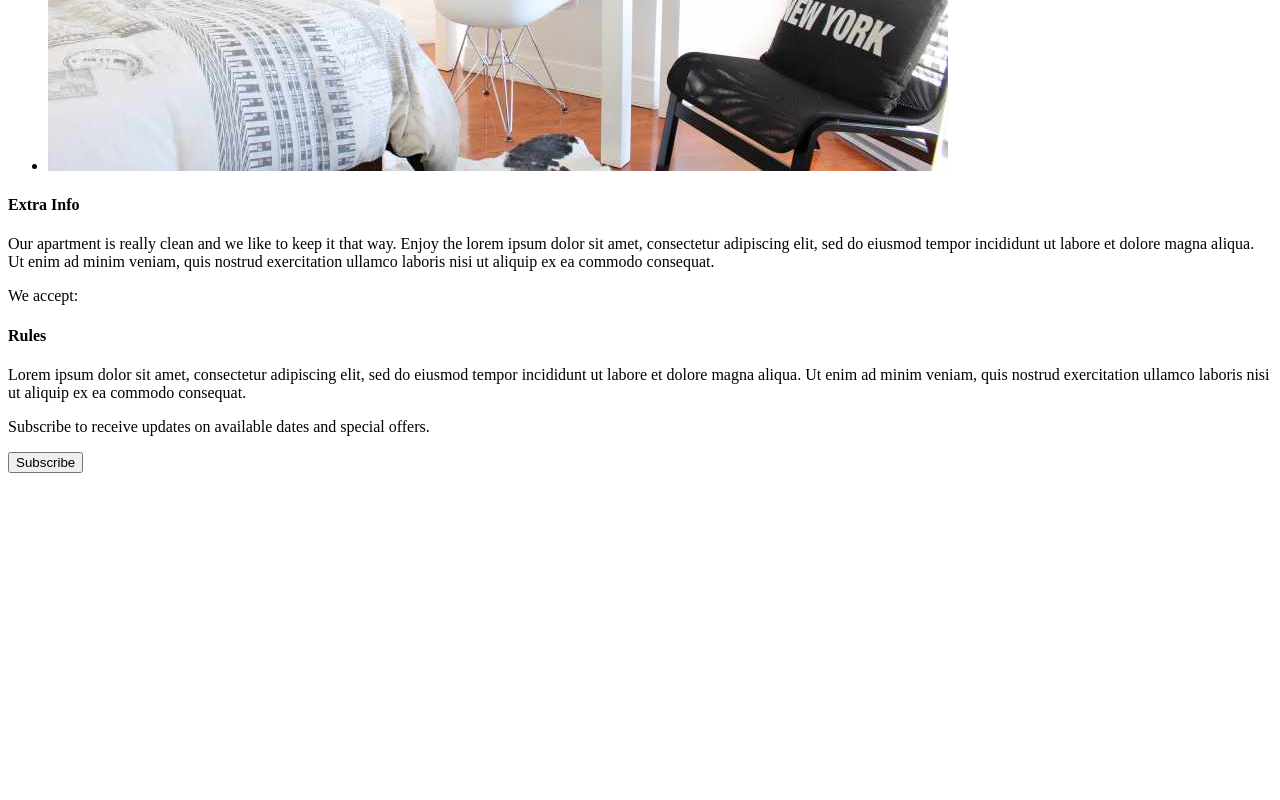
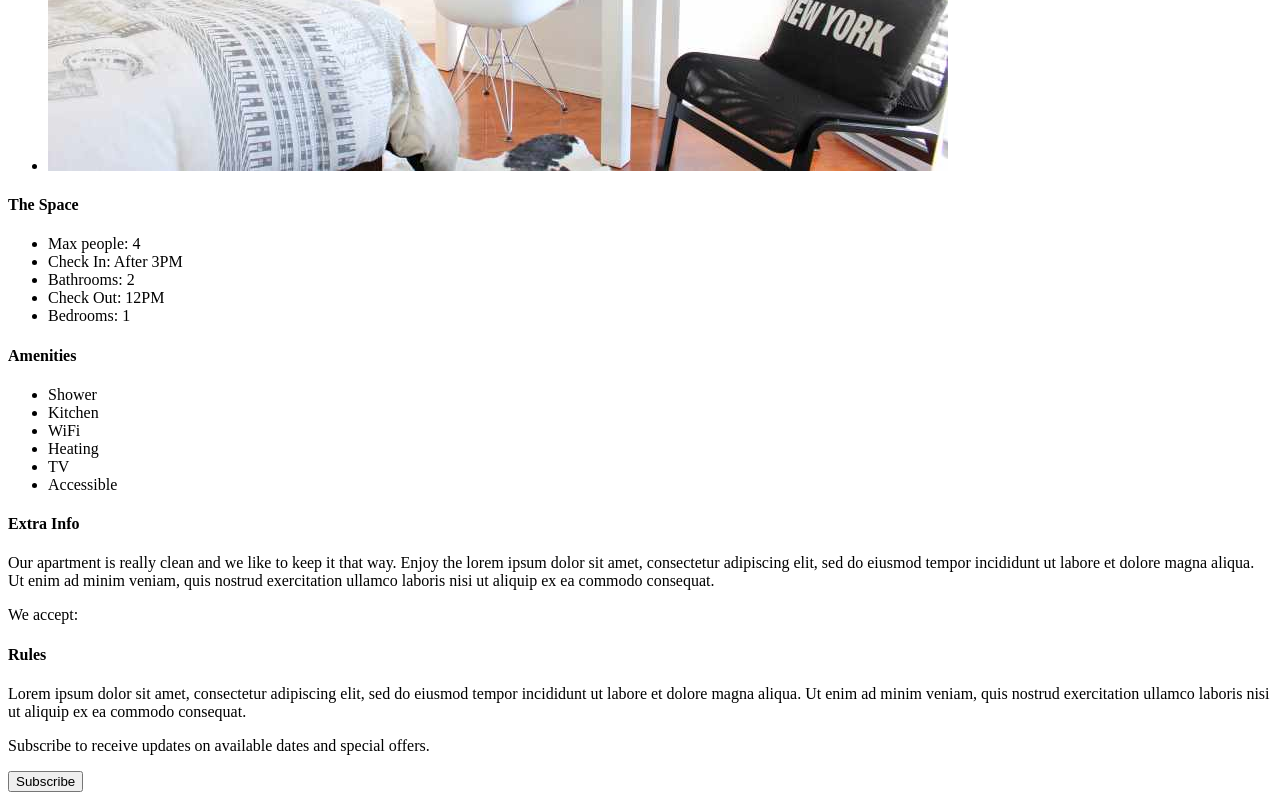
Before and after one commit to prassanapilankar5/Airbnb-Practice-Repo, a plain HTML site: page index.html in a window 1280 px wide. Shown: the part 1937-2737 px from the top of the page. Before the commit the page ends 2418 px from the top, so only its background shows below. Drawn offline with Linux system fonts and the light colour scheme.

Commit message:
added lists items.

```diff
--- a/index.html
+++ b/index.html
@@ -18,12 +18,38 @@
                 <li class="thumbnail"><img src="images/bedroom.jpg" alt="Bedroom"></li>
               </ul>
         </section>
-         <h4 class="section-title">Extra Info</h4>
-        <p>Our apartment is really clean and we like to keep it that way. Enjoy the lorem ipsum dolor sit amet, consectetur adipiscing elit, sed do eiusmod tempor incididunt ut labore et dolore magna aliqua. Ut enim ad minim veniam, quis nostrud exercitation ullamco laboris nisi ut aliquip ex ea commodo consequat.</p>
 
-        <span class="section-title">
-          <span>We accept:</span>
-        </span>
+        <section class="Room-info">
+          <h4 class="section-title">The Space</h4>
+          <ul class="info-list">
+            <li class="info-item"><i class="fa"></i><span>Max people: 4</span></li>
+            <li class="info-item"><i class="fa"></i><span>Check In: After 3PM</span></li>
+            <li class="info-item"><i class="fa"></i><span>Bathrooms: 2</span></li>
+            <li class="info-item"><i class="fa"></i><span>Check Out: 12PM</span></li>
+            <li class="info-item"><i class="fa"></i><span>Bedrooms: 1</span></li>
+           </ul>
+         </section>
+
+         <section class="Room-info">
+           <h4 class="section title">Amenities</h4>
+            <ul class="info-list">
+                <li class="info-item"><i class="fa"></i><span>Shower</span></li>
+                <li class="info-item"><i class="fa"></i><span>Kitchen</span></li>
+                <li class="info-item"><i class="fa"></i><span>WiFi</span></li>
+                <li class="info-item"><i class="fa"></i><span>Heating</span></li>
+                <li class="info-item"><i class="fa"></i><span>TV</span></li>
+                <li class="info-item"><i class="fa"></i><span>Accessible</span></li>
+            </ul>
+
+         </section>
+
+
+           <h4 class="section-title">Extra Info</h4>
+           <p>Our apartment is really clean and we like to keep it that way. Enjoy the lorem ipsum dolor sit amet, consectetur adipiscing elit, sed do eiusmod tempor incididunt ut labore et dolore magna aliqua. Ut enim ad minim veniam, quis nostrud exercitation ullamco laboris nisi ut aliquip ex ea commodo consequat.</p>
+
+             <span class="section-title">
+               <span>We accept:</span>
+             </span>
         <section class="room-description">
             <h4 class="section-title">Rules</h4>
 
```
